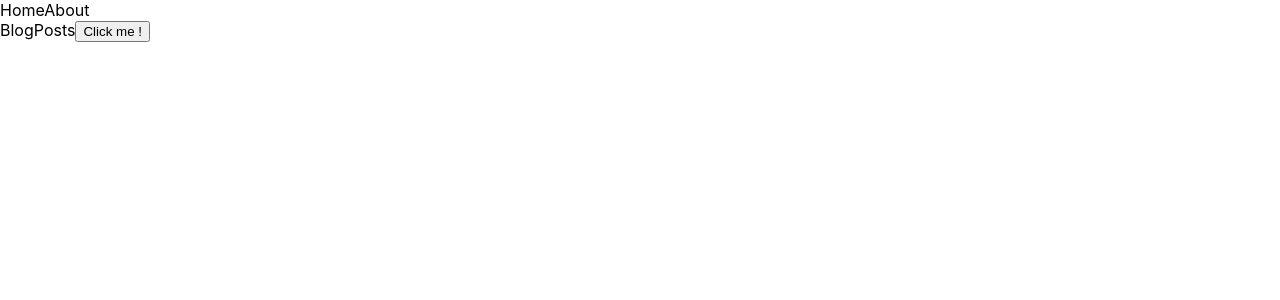
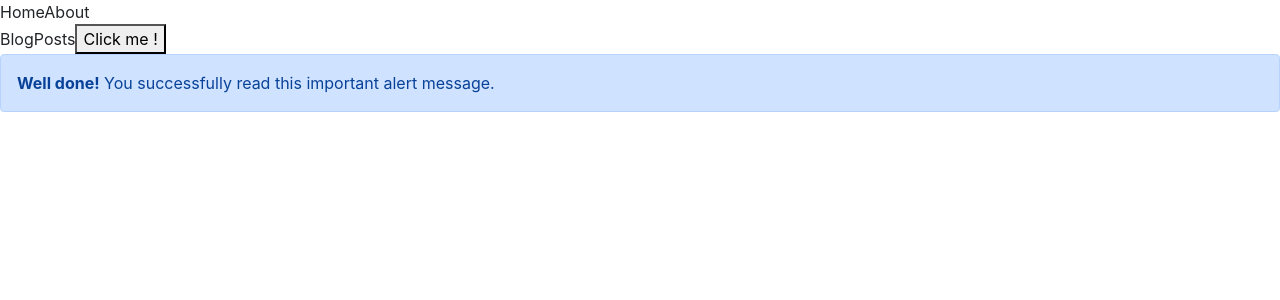
Before and after one commit to AbbaciKhaled/NextJs-Test, a Next.js app: page / in a window 1280 px wide. Shown: the top 300 px of the page. Built offline with nearby package versions, Linux system fonts and the light colour scheme.

Commit message:
add: bootstrap

```diff
--- a/package.json
+++ b/package.json
@@ -10,6 +10,7 @@
     "serve-json": "json-server --watch db.json --port 4000"
   },
   "dependencies": {
+    "bootstrap": "^5.1.0",
     "json-server": "^0.16.3",
     "next": "11.0.1",
     "react": "17.0.2",
--- a/pages/_app.js
+++ b/pages/_app.js
@@ -1,3 +1,4 @@
+import 'bootstrap/dist/css/bootstrap.min.css'
 import '../styles/globals.css'
 
 function MyApp({ Component, pageProps }) {
--- a/pages/index.js
+++ b/pages/index.js
@@ -25,6 +25,10 @@ function Home() {
       <button onClick={handleClick}>
         Click me !
       </button>
+      <div class="alert alert-primary" role="alert">
+        <strong>Well done!</strong> You successfully read this
+        important alert message.
+      </div>
     </>
   )
 }
--- a/styles/globals.css
+++ b/styles/globals.css
@@ -14,3 +14,7 @@ a {
 * {
   box-sizing: border-box;
 }
+
+h2{
+  color: orange;
+}
```
Also changed, not shown: 1 other file (tests, documents, lock files or other folders).
